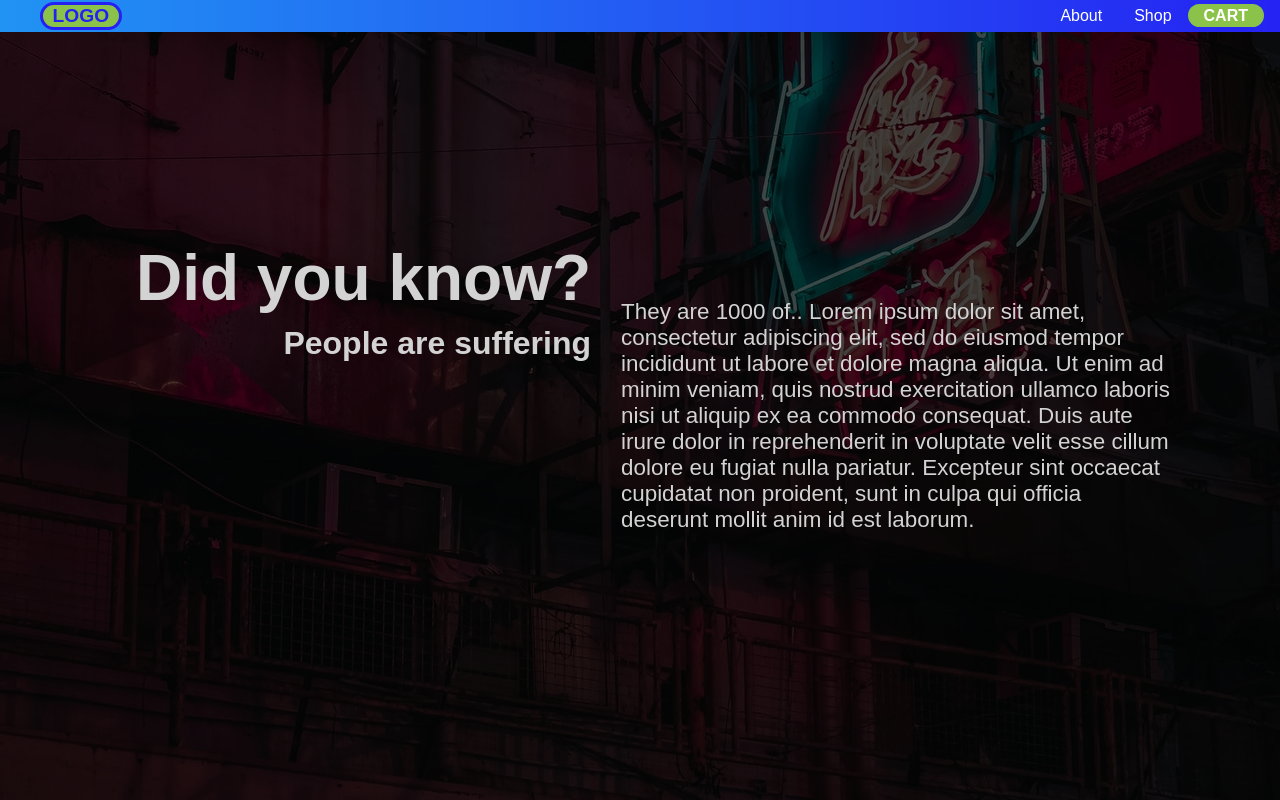
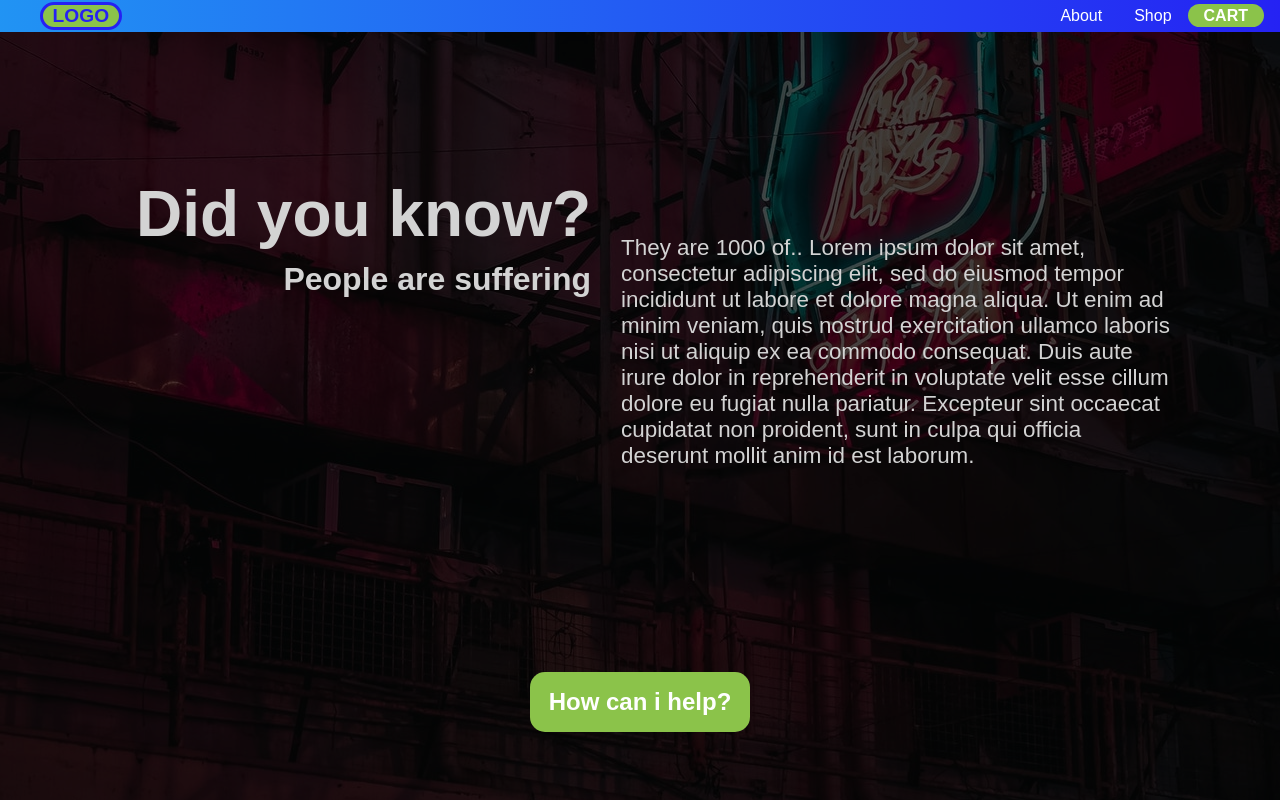
Before and after one commit to Hotheda/Calvinshop, a React (Create React App) app in the folder ClientApp/: page / in a window 1280 px wide. Built offline with nearby package versions, Linux system fonts and the light colour scheme.

Commit message:
Landingpage button

```diff
--- a/ClientApp/src/Styles.css
+++ b/ClientApp/src/Styles.css
@@ -61,14 +61,18 @@ body{
 
 
 .home{
-    display: flex;
     flex-grow: 1;
     background:linear-gradient(rgba(0, 0, 0, 0.7), rgba(0, 0, 0, 0.7) ), url("/img/House.jpg");
     background-size: cover;
     background-position: 0 -1100px;
+}
+.home_content{
+    height: 80vh;
+    display: flex;
     color: white;
     justify-content: center;
     align-items: center;
+
 }
 .home_text{
     width: 553px;
@@ -99,3 +103,22 @@ body{
     margin: 0;
     text-align: right;
 }
+
+.help_btn{
+    display: flex;
+    align-items: center;
+    justify-content: center;
+}
+.help_btn a{
+    display: flex;
+    justify-content: center;
+    align-items: center;
+    height: 60px;
+    width: 220px;
+    border-radius: 15px;
+    background-color: #8BC34A;
+    text-decoration: none;
+    color: white;
+    font-weight: bold;
+    font-size: 24px;
+}
--- a/ClientApp/src/components/Home.js
+++ b/ClientApp/src/components/Home.js
@@ -3,12 +3,17 @@ import React from "react"
 function Home(){
     return(
         <div className="home">
-            <div className="home_header">
-                <h1>Did you know?</h1>
-                <h2>People are suffering</h2>
+            <div className="home_content">
+                <div className="home_header">
+                    <h1>Did you know?</h1>
+                    <h2>People are suffering</h2>
+                </div>
+                <div className="home_text">
+                    <p>They are 1000 of.. Lorem ipsum dolor sit amet, consectetur adipiscing elit, sed do eiusmod tempor incididunt ut labore et dolore magna aliqua. Ut enim ad minim veniam, quis nostrud exercitation ullamco laboris nisi ut aliquip ex ea commodo consequat. Duis aute irure dolor in reprehenderit in voluptate velit esse cillum dolore eu fugiat nulla pariatur. Excepteur sint occaecat cupidatat non proident, sunt in culpa qui officia deserunt mollit anim id est laborum.</p>
+                </div>
             </div>
-            <div className="home_text">
-                <p>They are 1000 of.. Lorem ipsum dolor sit amet, consectetur adipiscing elit, sed do eiusmod tempor incididunt ut labore et dolore magna aliqua. Ut enim ad minim veniam, quis nostrud exercitation ullamco laboris nisi ut aliquip ex ea commodo consequat. Duis aute irure dolor in reprehenderit in voluptate velit esse cillum dolore eu fugiat nulla pariatur. Excepteur sint occaecat cupidatat non proident, sunt in culpa qui officia deserunt mollit anim id est laborum.</p>
+            <div className="help_btn">
+                <a href="">How can i help?</a>
             </div>
         </div>
     )
```
